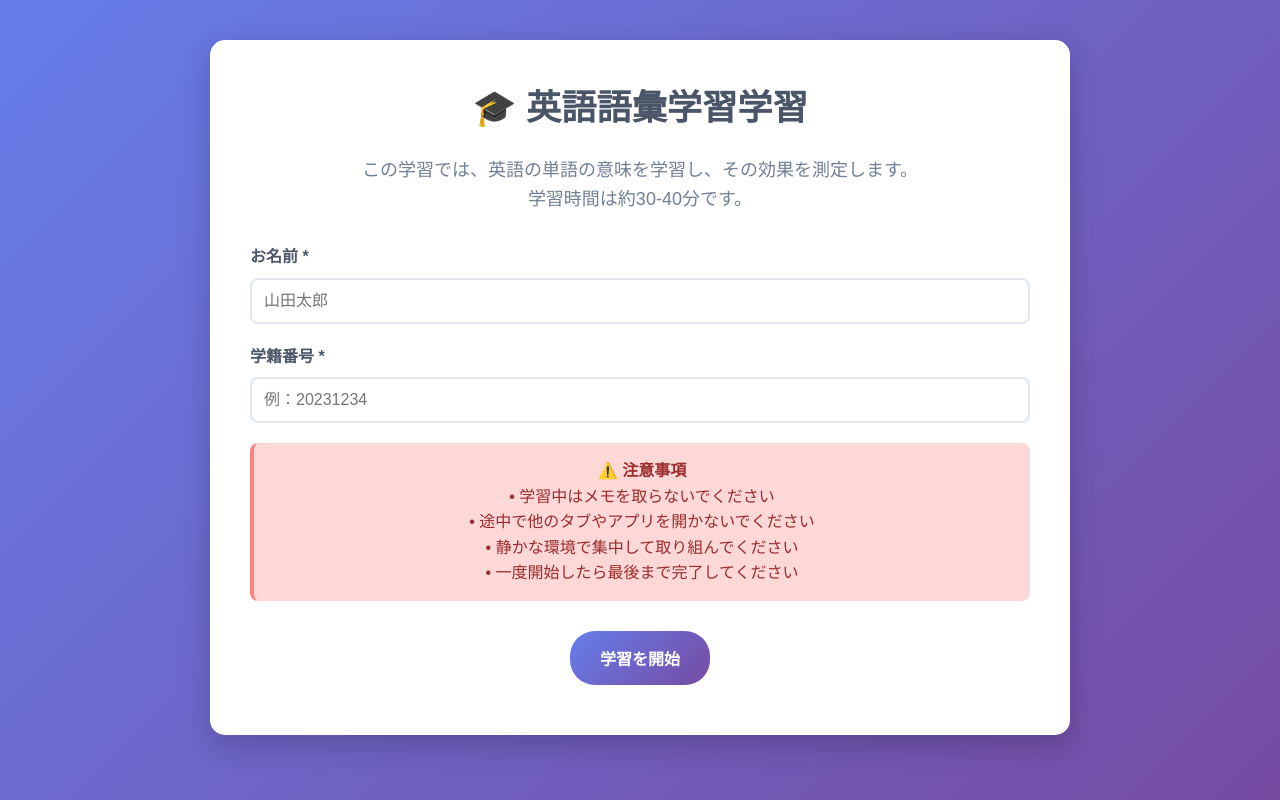
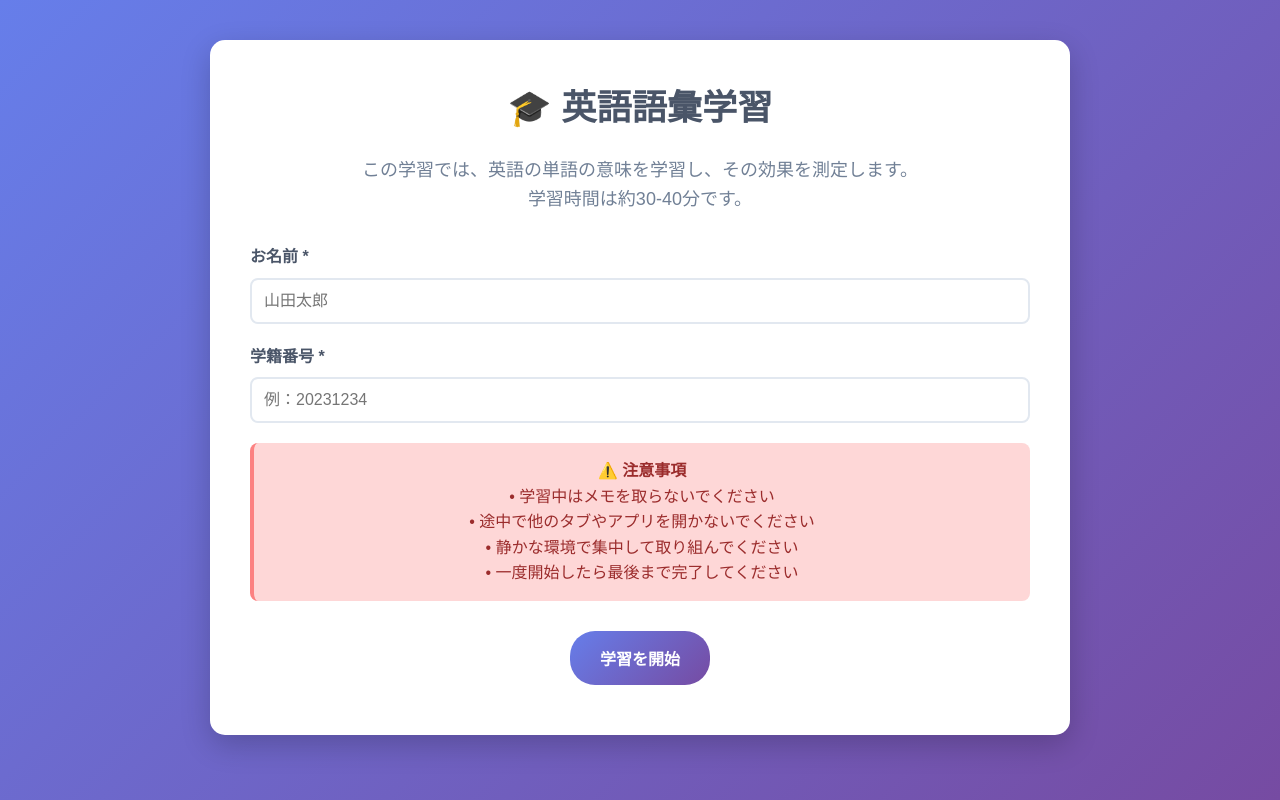
Before and after one commit to Ryuya-dot-com/PolysemyLearning, a plain HTML site: page index.html in a window 1280 px wide. Drawn offline with Linux system fonts and the light colour scheme.

Commit message:
Update index.html

```diff
--- a/index.html
+++ b/index.html
@@ -293,7 +293,7 @@
     <div class="container">
         <!-- 参加者情報入力画面 -->
         <div id="participant-info" class="experiment-card">
-            <h1>🎓 英語語彙学習学習</h1>
+            <h1>🎓 英語語彙学習</h1>
             <p style="margin-bottom: 30px; font-size: 18px; color: #718096;">
                 この学習では、英語の単語の意味を学習し、その効果を測定します。<br>
                 学習時間は約30-40分です。
```
